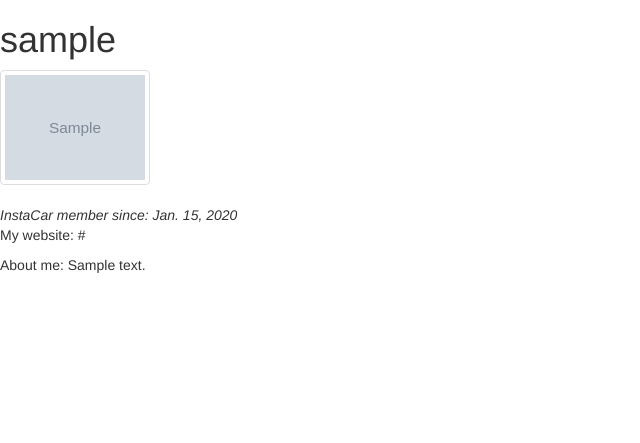
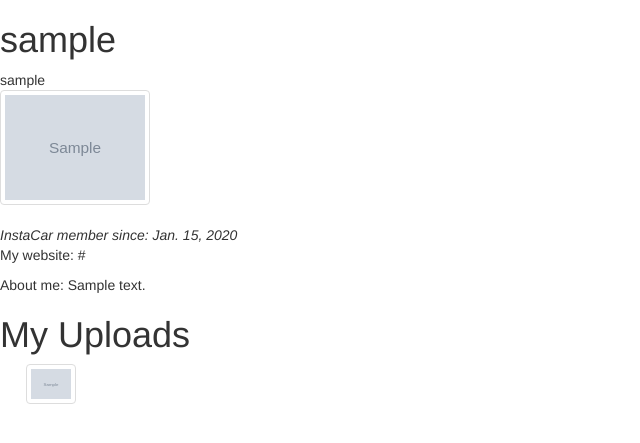
Before and after one commit to stephken/Insta-Car, a Django app: a page that uses templates/user_detail.html in a window 1280 px wide. Shown: the part 71-514 px from the top of the page, without its empty margins (0-640 px from the left). Run offline with Django 3.2, Linux system fonts and the light colour scheme; tables that the repository leaves empty hold one stand-in row (values such as "Sample post"); grey boxes marked "Sample" are stand-in pictures; some libraries are stand-ins or nearby versions.

Commit message:
added users pictures to their profile pages / made all photos in users profiles or main feed clickable and linked to that photos detail page

```diff
--- a/insta_post/models.py
+++ b/insta_post/models.py
@@ -13,14 +13,18 @@ class FavoriteCar(models.Model):
     down_votes = models.IntegerField(default=0)
     total_votes = models.IntegerField(default=0)
     car_image = models.ImageField(upload_to='images/', null=True, blank=True)
-    poster = models.ForeignKey(InstaUser, on_delete=models.CASCADE, related_name="poster")
+    poster = models.ForeignKey(
+        InstaUser, on_delete=models.CASCADE, related_name="poster")
     caption = models.CharField(max_length=280, null=True, blank=True)
 
     def __str__(self):
-        return self.make, self.model, self.year, self.color, self.time_posted
+        return "InstaCar Post #: " + str(self.id) + " -- " + self.year + " " + self.make + " " +  self.model
+
 
 class Comment(models.Model):
-    post = models.ForeignKey(FavoriteCar, on_delete=models.CASCADE, related_name='comments')
-    commenter = models.ForeignKey(InstaUser, on_delete=models.CASCADE, related_name="commenter")
-    content = models.CharField(max_length = 280)
+    post = models.ForeignKey(
+        FavoriteCar, on_delete=models.CASCADE, related_name='comments')
+    commenter = models.ForeignKey(
+        InstaUser, on_delete=models.CASCADE, related_name="commenter")
+    content = models.CharField(max_length=280)
     created_on = models.DateTimeField(auto_now_add=True)
--- a/insta_user/views.py
+++ b/insta_user/views.py
@@ -1,10 +1,24 @@
 from django.shortcuts import render
 from insta_user.models import InstaUser
+from insta_post.models import FavoriteCar
 
 def index(request):
     data = InstaUser.objects.all()
     return render(request, "index.html", {'data': data})
 
+# def profile_view(request, username):
+#     profile_info = InstaUser.objects.filter(username=username).first()
+#     users_uploads = FavoriteCar.objects.filter(poster=request.user.id)
+#     return render(request, "user_detail.html", {"info": profile_info, "my_uploads": users_uploads })
+
 def profile_view(request, username):
-    profile_info = InstaUser.objects.filter(username=username).first()
-    return render(request, "user_detail.html", {"info": profile_info})
+    context_dict = {}
+    user = InstaUser.objects.get(username=username)
+    profile_info = InstaUser.objects.filter(username=user).first()
+    users_uploads = FavoriteCar.objects.filter(poster=user.id).all()
+
+
+    context_dict['info'] = profile_info
+    context_dict['my_uploads'] = users_uploads
+
+    return render(request, "user_detail.html", context_dict)
--- a/pyproject.toml
+++ b/pyproject.toml
@@ -7,7 +7,6 @@ authors = ["Jessica Benson <pokeyjess72@gmail.com>"]
 [tool.poetry.dependencies]
 python = "^3.8"
 django = "^3.1.2"
-
 django-cleanup = "^5.1.0"
 pillow = "^7.2.0"
 django-rotate-secret-key = "^0.3"
--- a/templates/index.html
+++ b/templates/index.html
@@ -39,12 +39,14 @@
 </div>
 <div>
   {% for car in cars %} {% if car.car_image %}
+  <a href="/post/{{car.id}}/">
   <img
     class="img-thumbnail"
     src="{{ car.car_image.url }}"
     alt="{{ car.model }}"
     style="width: 50px; max-height: 80px"
   />
+  </a>
   {% else %}
   <img
     class="img-thumbnail"
--- a/templates/user_detail.html
+++ b/templates/user_detail.html
@@ -10,7 +10,7 @@
     <h2>The user you are looking for does not exist</h2>
     {% else %}
     <h1>{{ info.username }}</h1>
-
+    {{ info }}
     <div>
       {% if info.profile_image %}
       <img
@@ -33,6 +33,21 @@
     <i>InstaCar member since: {{ info.joined_date }}</i>
     <p>My website: {{info.website}}</p>
     <p>About me: {{info.bio}}</p>
+    <h1>My Uploads</h1>
+    {% if my_uploads %}
+    {% for uploads in my_uploads %}
+    <a href="/post/{{uploads.id}}/">
+    <img
+    class="img-thumbnail"
+    src="{{ uploads.car_image.url }}"
+    alt="morty"
+    style="width: 50px; max-height: 80px"
+    />
+  </a>
+    {% endfor %}
+    {% else %}
+    <h1>You have not uploaded and cars yet</h1>
+    {% endif %}
     {% endif %}
 </div>
   </div>
```
